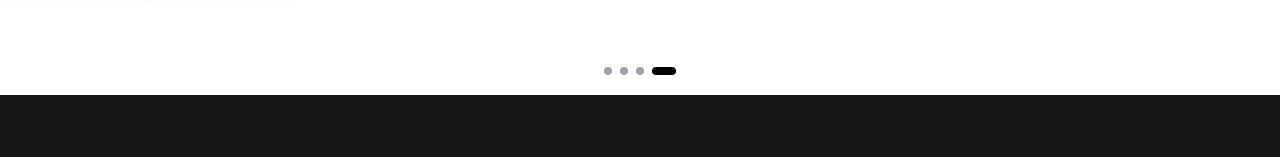
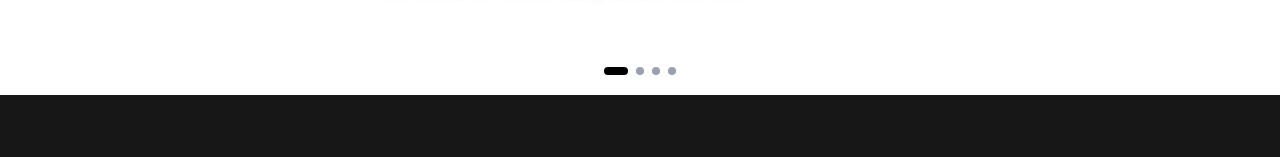
Before and after one commit to frontendmakaidigitals/advanz, a Next.js app: page / in a window 1280 px wide. Shown: the part 555-712 px from the top of the page. Built offline with nearby package versions, Linux system fonts and the light colour scheme; grey boxes are pictures that could not be loaded; a web font is replaced by a local one.

Commit message:
fixed hero

```diff
--- a/app/sections/homepage/hero.tsx
+++ b/app/sections/homepage/hero.tsx
@@ -46,7 +46,7 @@ const slidesData = [
 ];
 
 const Hero = () => {
-  const [currentSlide, setCurrentSlide] = useState(slidesData.length - 1);
+  const [currentSlide, setCurrentSlide] = useState(0);
 
   const imageRefs = useRef<HTMLDivElement[]>([]);
   const badgeRefs = useRef<HTMLDivElement[]>([]);
@@ -89,9 +89,9 @@ const Hero = () => {
 
   // Animate only the first car on page load
   useEffect(() => {
-    if (imageRefs.current[slidesData.length - 1]) {
+    if (imageRefs.current[0]) {
       gsap.fromTo(
-        imageRefs.current[slidesData.length - 1],
+        imageRefs.current[0],
         { x: -200, opacity: 0 },
         { x: 0, opacity: 1, duration: 1, ease: "power3.out", delay: 0.5 },
       );
```
